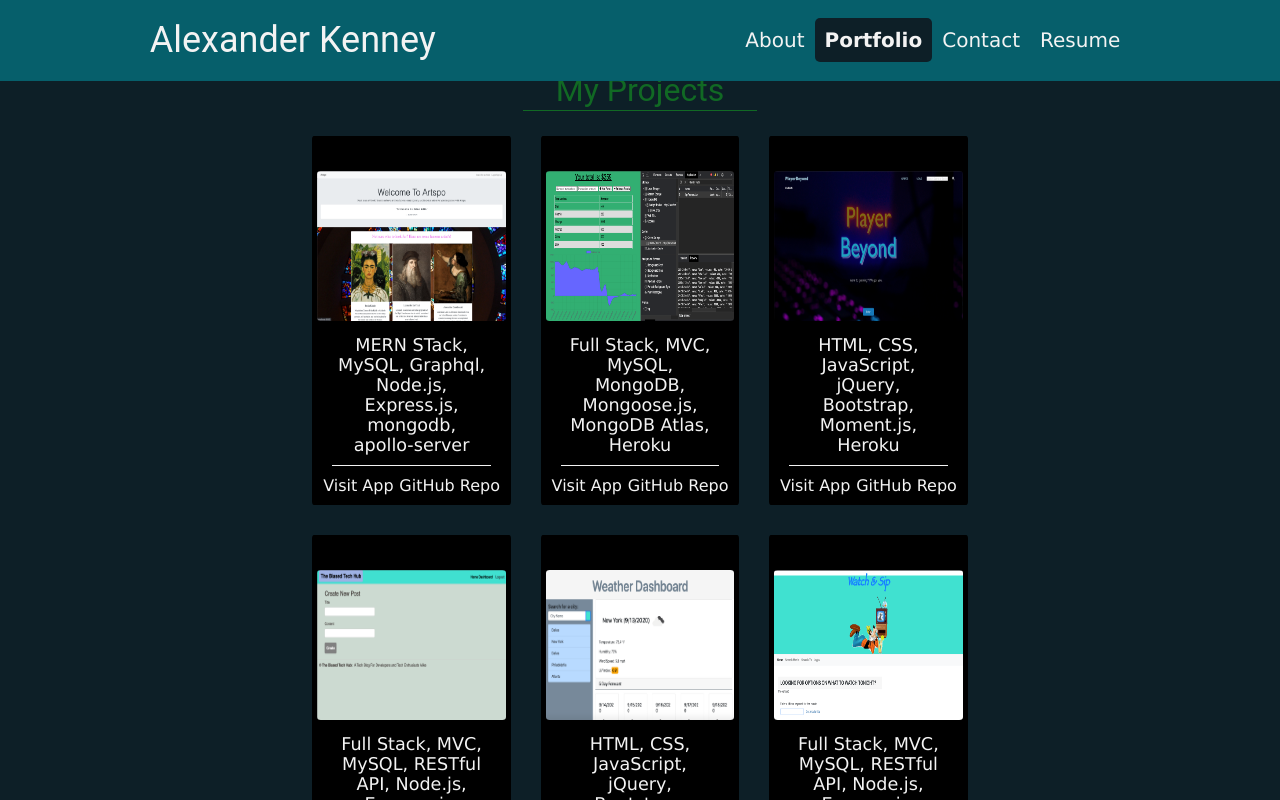
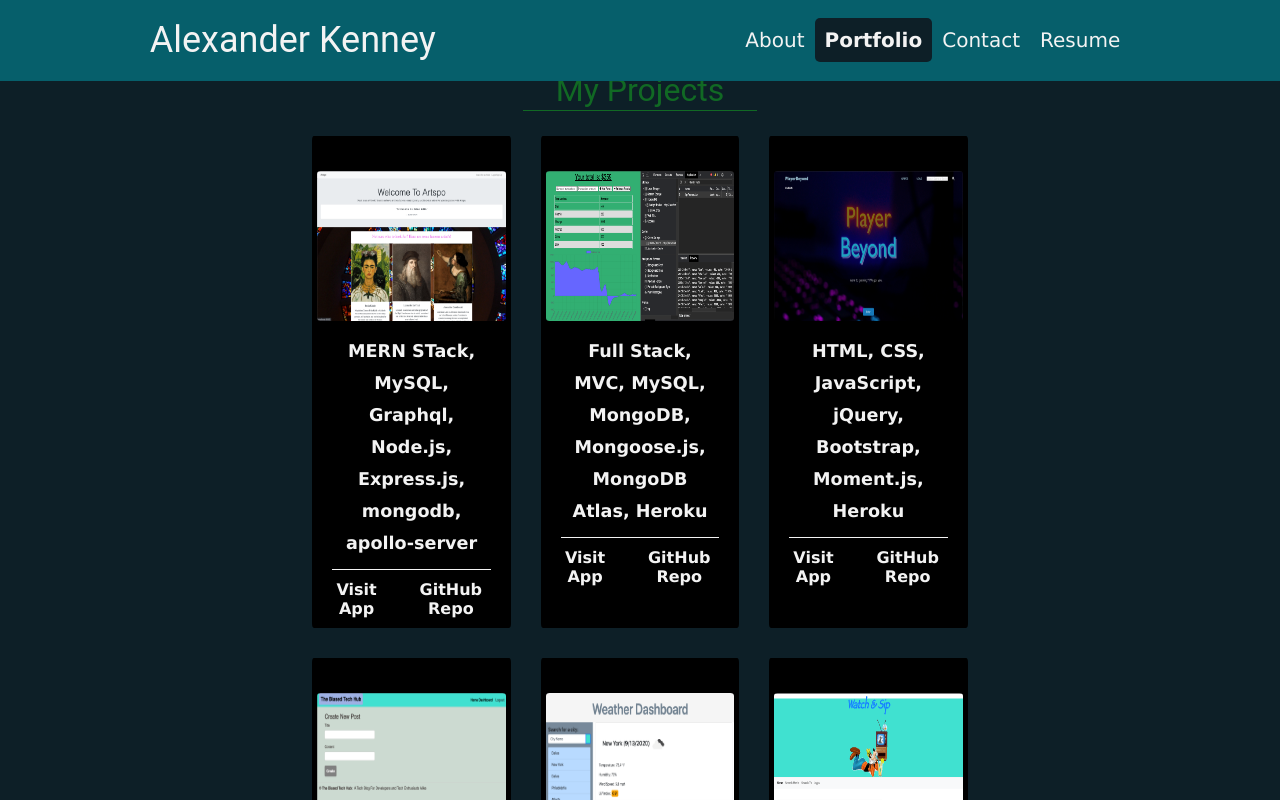
Before and after one commit to AlexanderKeny10/portfolio-react-ak, a React (Create React App) app: page / in a window 1280 px wide. Both pictures are taken after a click on the element "Portfolio". Shown: the top 800 px of the page. Built offline with nearby package versions, Linux system fonts and the light colour scheme.

Commit message:
no joke my cat walked on my keyboard and hit the ] key and return at the same time and so the commit went through

```diff
--- a/src/index.css
+++ b/src/index.css
@@ -35,6 +35,11 @@ main {
 a {
     text-decoration: none;
     color: var(--light);
+}
+
+a:hover {
+  opacity: 1;
+  transition: all .2s ease-in-out;
 }
 
 .content {
@@ -75,6 +80,7 @@ h1 {
 
 h2 {
     font-size: 2rem;
+    margin: 0.5%;
 }
 
 h3 {
@@ -95,7 +101,8 @@ h6 {
 
 p {
     font-size: 1.1rem;
-    margin-top: 0;
+    margin: 0;
+    line-height: 2rem;
 }
 
 /* Nav Styles */
@@ -156,9 +163,9 @@ nav li {
 /* About Styles */
 
 .alex-pic {
-    width: 20%;
+    width: 40%;
     min-width: 10%;
-    height: 30%;
+    height: 50%;
     min-height: 10%;
     margin: 0 5%;
     border-radius: 2.5%;
@@ -216,7 +223,7 @@ nav li {
     box-shadow: 4px 4px 10px var(--secondary);
 }
 
-.grid-item a:hover {
+.grid-item {
     color: var(--primary);
     font-weight: bold;
 }
```
Also changed, not shown: 1 other file (tests, documents, lock files or other folders).
